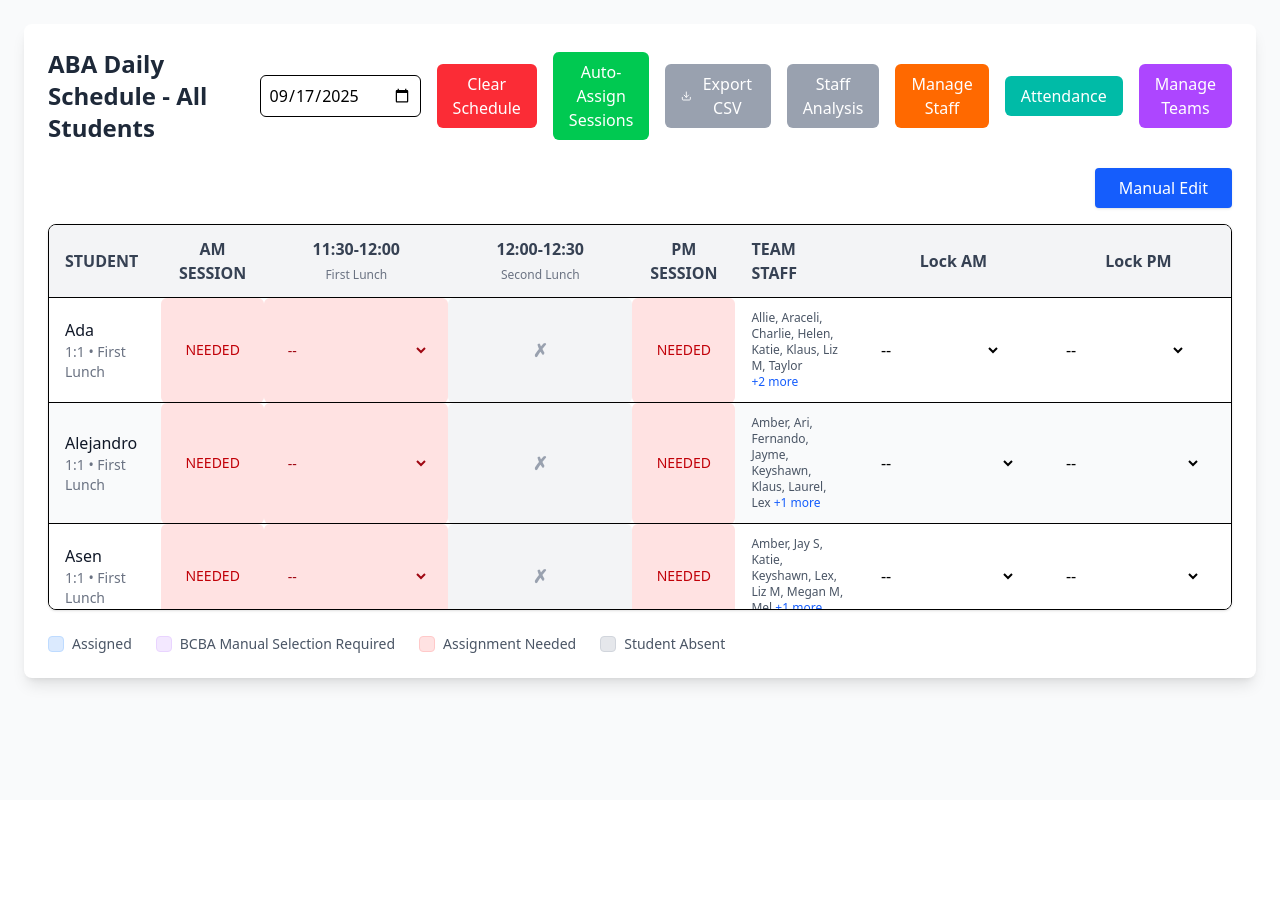
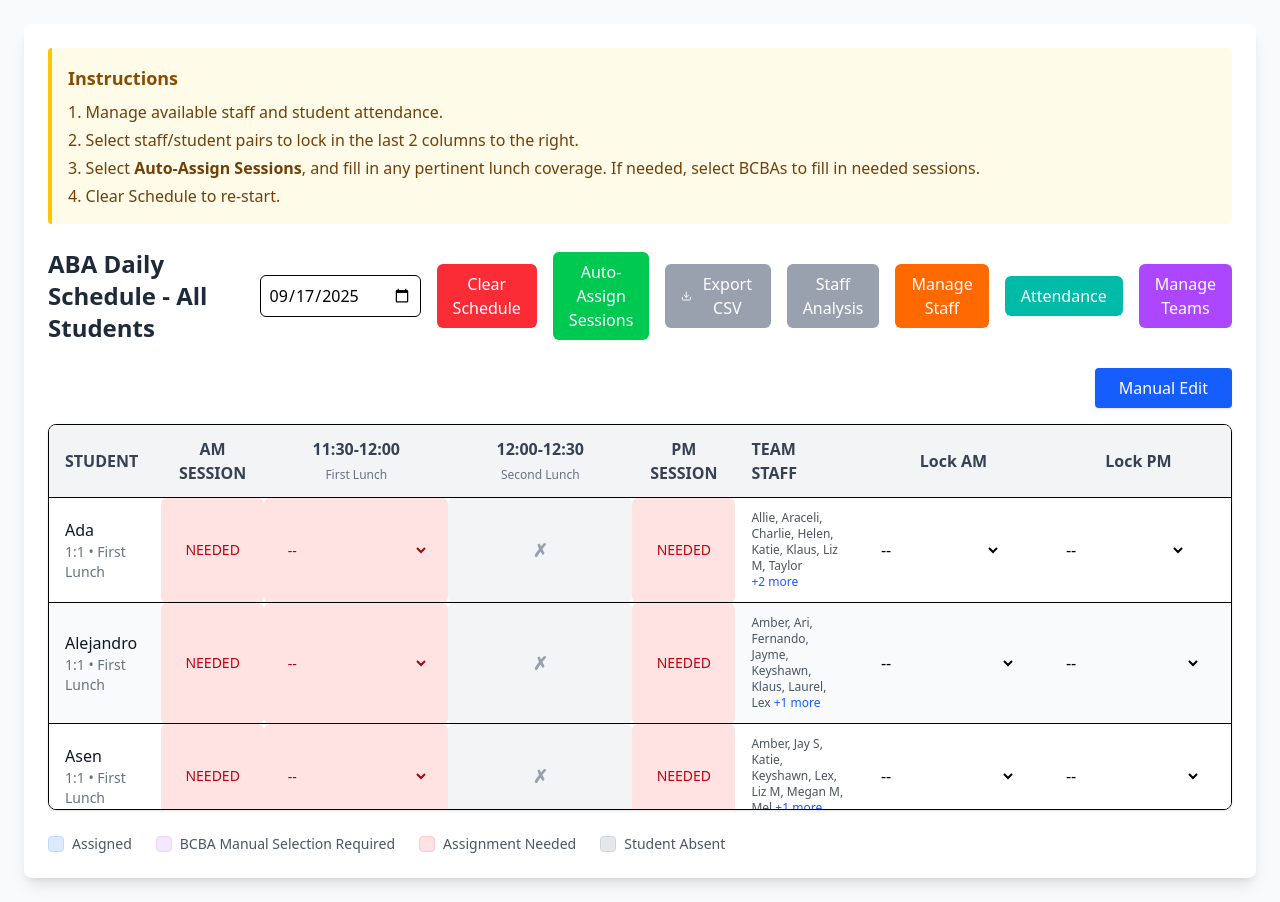
Before and after one commit to MLR3037/EvokeSchedule, a React (Vite) app: page / in a window 1280 px wide. Before the commit the page ends 800 px from the top, so only its background shows below. Built offline with nearby package versions, Linux system fonts and the light colour scheme.

Commit message:
live protype v2

```diff
--- a/src/ABAScheduler.jsx
+++ b/src/ABAScheduler.jsx
@@ -1368,6 +1368,17 @@ const ABAScheduler = () => {
     <div className="max-w-7xl mx-auto p-6 bg-gray-50 min-h-screen">
       <div className="bg-white rounded-lg shadow-lg">
         <div className="p-6">
+          {/* Instructions Box */}
+          <div className="mb-6 p-4 bg-yellow-50 border-l-4 border-yellow-400 rounded">
+            <h2 className="font-semibold text-yellow-800 mb-2 text-lg">Instructions</h2>
+            <ol className="list-decimal list-inside text-yellow-900 space-y-1">
+              <li>Manage available staff and student attendance.</li>
+              <li>Select staff/student pairs to lock in the last 2 columns to the right.</li>
+              <li>Select <span className="font-semibold">Auto-Assign Sessions</span>, and fill in any pertinent lunch coverage. If needed, select BCBAs to fill in needed sessions.</li>
+              <li>Clear Schedule to re-start.</li>
+            </ol>
+          </div>
+
           <div className="flex justify-between items-center mb-6">
             <h2 className="text-2xl font-bold text-gray-800">ABA Daily Schedule - All Students</h2>
             <div className="flex gap-4 items-center">
```
